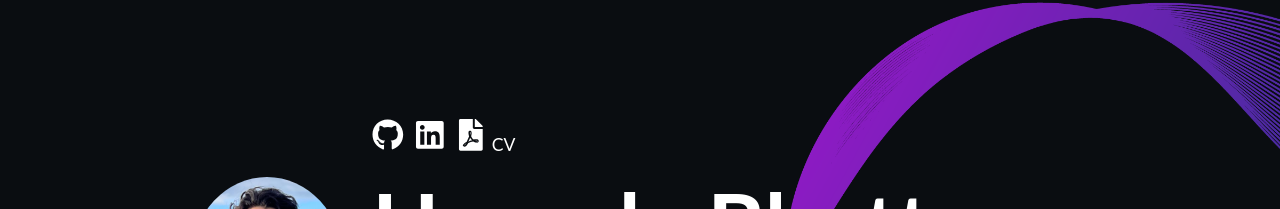
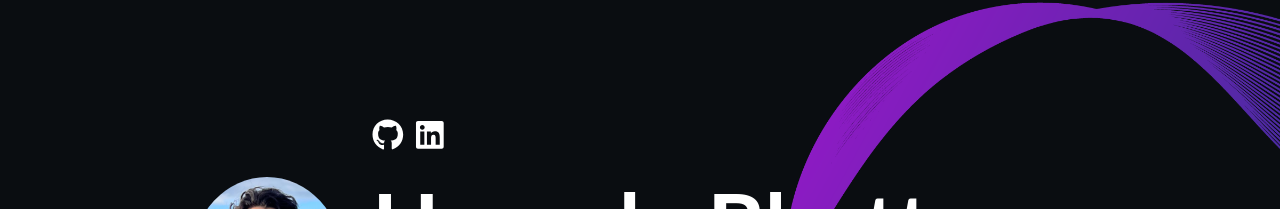
Before and after one commit to hanzala-bhutto/My-Portfolio-V2, a React (Create React App) app: page / in a window 1280 px wide. Both pictures are taken after a click on the button "About". Shown: the part 88-297 px from the top of the page. Built offline with nearby package versions, Linux system fonts and the light colour scheme.

Commit message:
refactor: remove CV download link from Main component

```diff
--- a/src/components/Main.tsx
+++ b/src/components/Main.tsx
@@ -15,10 +15,6 @@ function Main() {
           <div className="social_icons">
             <a href="https://github.com/hanzala-bhutto" target="_blank" rel="noreferrer"><FaGithub/></a>
             <a href="https://www.linkedin.com/in/hanzala-bhutto-a10936234/" target="_blank" rel="noreferrer"><FaLinkedin/></a>
-
-            <a href={require('../assets/resume/Hanzala_Software_Development_CV.pdf')} download="Hanzala_CV_Software_Engineer">
-              <FaFilePdf/> CV
-            </a>
 
           </div>
           <h1 id="intro_name">Hanzala Bhutto</h1>
```
